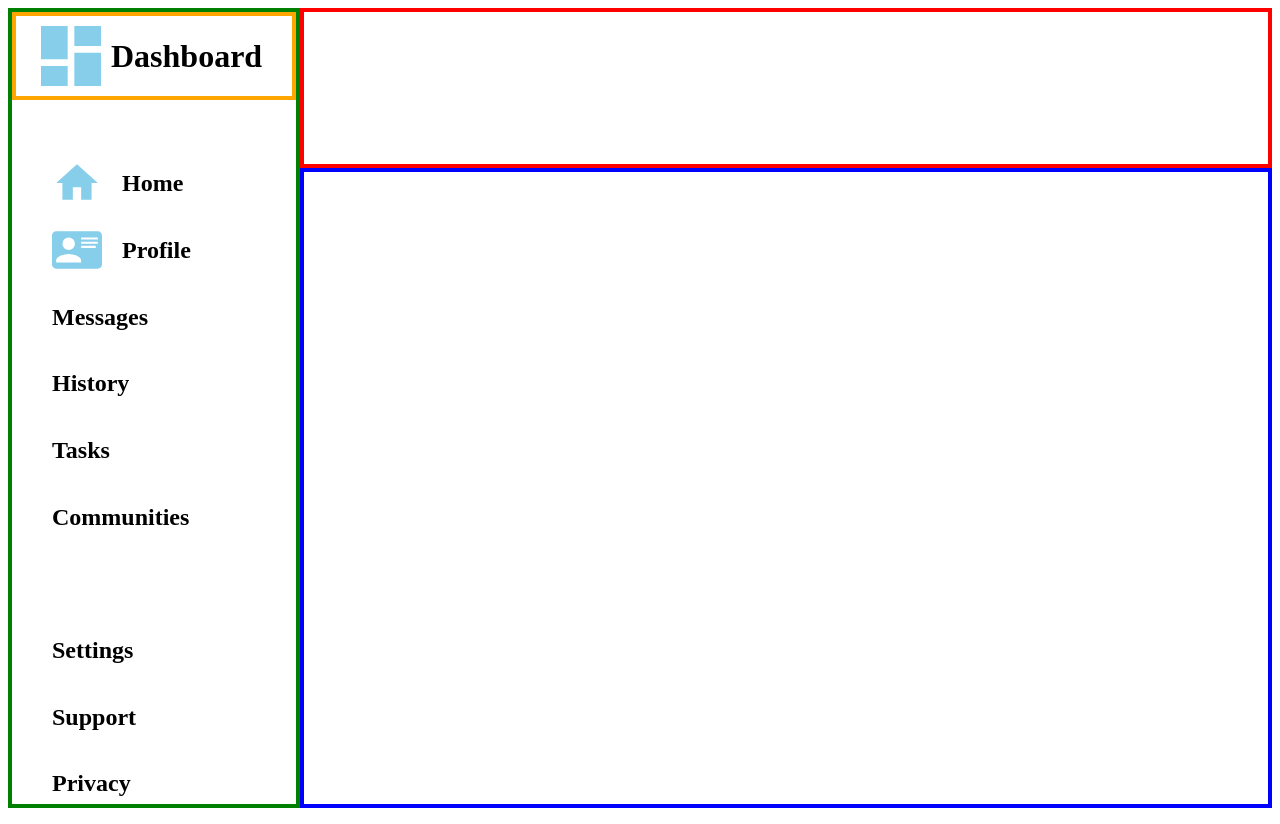
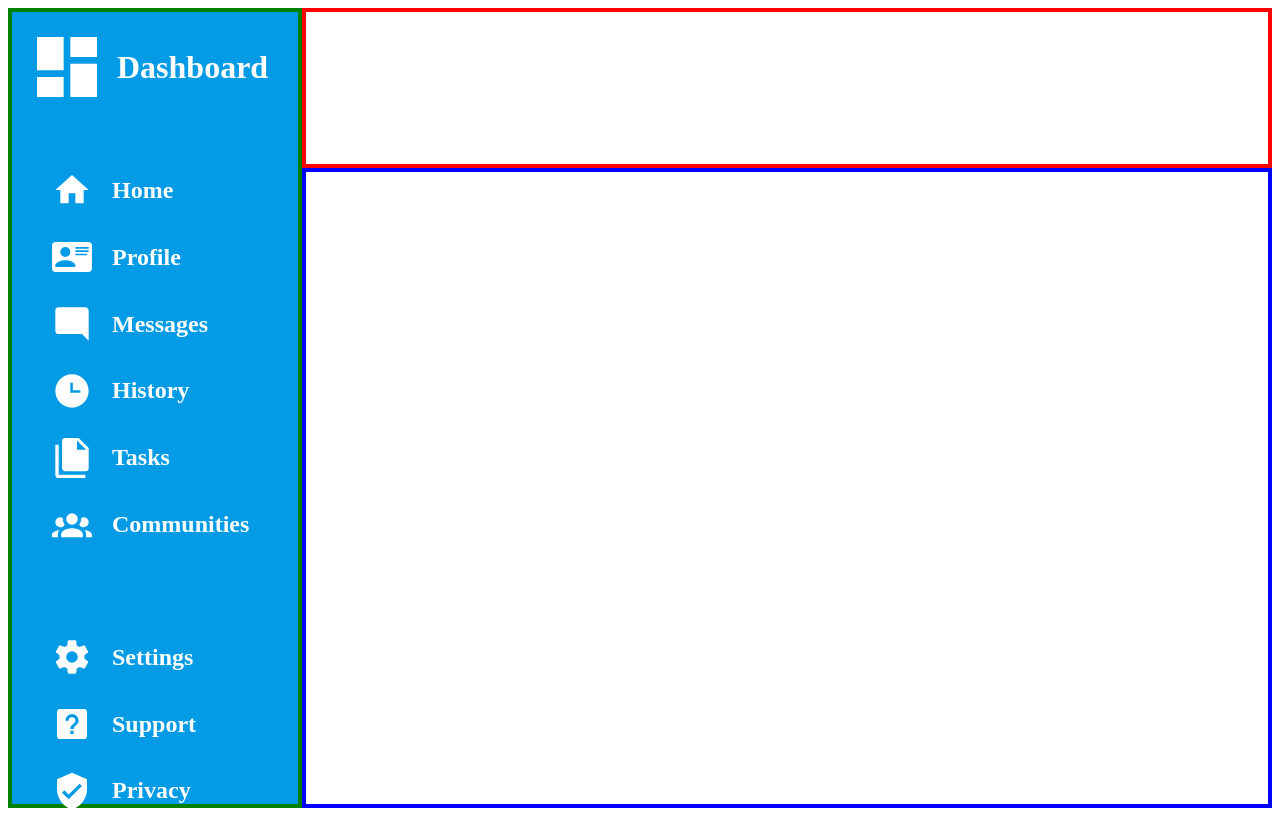
Before and after one commit to firepeashooter/admin-dashboard, a plain HTML site: page index.html in a window 1280 px wide. Drawn offline with Linux system fonts and the light colour scheme.

Commit message:
Complete Sidebar Styling

```diff
--- a/index.html
+++ b/index.html
@@ -34,34 +34,34 @@
                     <h2>Profile</h2>
                 </li>
                 <li>
-                    <div class="item"></div>
+                    <svg class="icon" xmlns="http://www.w3.org/2000/svg" viewBox="0 0 24 24"><title>message-reply</title><path fill="currentColor" d="M22,4C22,2.89 21.1,2 20,2H4A2,2 0 0,0 2,4V16A2,2 0 0,0 4,18H18L22,22V4Z" /></svg>
                     <h2>Messages</h2>
                 </li>
                 <li>
-                    <div class="item"></div>
+                    <svg class="icon" xmlns="http://www.w3.org/2000/svg" viewBox="0 0 24 24"><title>clock-time-three</title><path fill="currentColor" d="M12 2C6.5 2 2 6.5 2 12C2 17.5 6.5 22 12 22C17.5 22 22 17.5 22 12S17.5 2 12 2M17 13H11V7H12.5V11.5H17V13Z" /></svg>
                     <h2>History</h2>
                 </li>
                 <li>
-                    <div class="item"></div>
+                    <svg class="icon" xmlns="http://www.w3.org/2000/svg" viewBox="0 0 24 24"><title>file-multiple</title><path fill="currentColor" d="M15,7H20.5L15,1.5V7M8,0H16L22,6V18A2,2 0 0,1 20,20H8C6.89,20 6,19.1 6,18V2A2,2 0 0,1 8,0M4,4V22H20V24H4A2,2 0 0,1 2,22V4H4Z" /></svg>
                     <h2>Tasks</h2>
                 </li>
                 <li>
-                    <div class="item"></div>
+                    <svg class="icon" xmlns="http://www.w3.org/2000/svg" viewBox="0 0 24 24"><title>account-group</title><path fill="currentColor" d="M12,5.5A3.5,3.5 0 0,1 15.5,9A3.5,3.5 0 0,1 12,12.5A3.5,3.5 0 0,1 8.5,9A3.5,3.5 0 0,1 12,5.5M5,8C5.56,8 6.08,8.15 6.53,8.42C6.38,9.85 6.8,11.27 7.66,12.38C7.16,13.34 6.16,14 5,14A3,3 0 0,1 2,11A3,3 0 0,1 5,8M19,8A3,3 0 0,1 22,11A3,3 0 0,1 19,14C17.84,14 16.84,13.34 16.34,12.38C17.2,11.27 17.62,9.85 17.47,8.42C17.92,8.15 18.44,8 19,8M5.5,18.25C5.5,16.18 8.41,14.5 12,14.5C15.59,14.5 18.5,16.18 18.5,18.25V20H5.5V18.25M0,20V18.5C0,17.11 1.89,15.94 4.45,15.6C3.86,16.28 3.5,17.22 3.5,18.25V20H0M24,20H20.5V18.25C20.5,17.22 20.14,16.28 19.55,15.6C22.11,15.94 24,17.11 24,18.5V20Z" /></svg>
                     <h2>Communities</h2>
                 </li>
             </ul>
 
             <ul class="settings">
                 <li>
-                    <div class="item"></div>
+                    <svg class="icon" xmlns="http://www.w3.org/2000/svg" viewBox="0 0 24 24"><title>cog</title><path fill="currentColor" d="M12,15.5A3.5,3.5 0 0,1 8.5,12A3.5,3.5 0 0,1 12,8.5A3.5,3.5 0 0,1 15.5,12A3.5,3.5 0 0,1 12,15.5M19.43,12.97C19.47,12.65 19.5,12.33 19.5,12C19.5,11.67 19.47,11.34 19.43,11L21.54,9.37C21.73,9.22 21.78,8.95 21.66,8.73L19.66,5.27C19.54,5.05 19.27,4.96 19.05,5.05L16.56,6.05C16.04,5.66 15.5,5.32 14.87,5.07L14.5,2.42C14.46,2.18 14.25,2 14,2H10C9.75,2 9.54,2.18 9.5,2.42L9.13,5.07C8.5,5.32 7.96,5.66 7.44,6.05L4.95,5.05C4.73,4.96 4.46,5.05 4.34,5.27L2.34,8.73C2.21,8.95 2.27,9.22 2.46,9.37L4.57,11C4.53,11.34 4.5,11.67 4.5,12C4.5,12.33 4.53,12.65 4.57,12.97L2.46,14.63C2.27,14.78 2.21,15.05 2.34,15.27L4.34,18.73C4.46,18.95 4.73,19.03 4.95,18.95L7.44,17.94C7.96,18.34 8.5,18.68 9.13,18.93L9.5,21.58C9.54,21.82 9.75,22 10,22H14C14.25,22 14.46,21.82 14.5,21.58L14.87,18.93C15.5,18.67 16.04,18.34 16.56,17.94L19.05,18.95C19.27,19.03 19.54,18.95 19.66,18.73L21.66,15.27C21.78,15.05 21.73,14.78 21.54,14.63L19.43,12.97Z" /></svg>
                     <h2>Settings</h2>
                 </li>
                 <li>
-                    <div class="item"></div>
+                    <svg class="icon" xmlns="http://www.w3.org/2000/svg" viewBox="0 0 24 24"><title>help-box</title><path fill="currentColor" d="M11,18H13V16H11V18M12,6A4,4 0 0,0 8,10H10A2,2 0 0,1 12,8A2,2 0 0,1 14,10C14,12 11,11.75 11,15H13C13,12.75 16,12.5 16,10A4,4 0 0,0 12,6M5,3H19A2,2 0 0,1 21,5V19A2,2 0 0,1 19,21H5A2,2 0 0,1 3,19V5A2,2 0 0,1 5,3Z" /></svg>
                     <h2>Support</h2>
                 </li>
                 <li>
-                    <div class="item"></div>
+                    <svg class= "icon" xmlns="http://www.w3.org/2000/svg" viewBox="0 0 24 24"><title>shield-check</title><path fill="currentColor" d="M10,17L6,13L7.41,11.59L10,14.17L16.59,7.58L18,9M12,1L3,5V11C3,16.55 6.84,21.74 12,23C17.16,21.74 21,16.55 21,11V5L12,1Z" /></svg>
                     <h2>Privacy</h2>
                 </li>
             </ul>
--- a/styles.css
+++ b/styles.css
@@ -25,29 +25,43 @@ li{
     display: flex;
     flex-direction: column;
     border: 4px solid green;
+    background-color: #039BE5;
 
 }
 
+
 .logo{
+    padding-top: 15px;
     padding-right: 30px;
     padding-left: 15px;
     display: flex;
     align-items: center;
-    border:4px solid orange;
 }
 
+.logo > h1{
+    color:white;
+}
+
+.navigation > li > h2{
+    color:white;
+}
+
+.settings > li > h2{
+    color:white;
+}
 
 .icon{
-    width: 50px;
-    height: 50px;
+    width: 40px;
+    height: 40px;
     margin-right: 20px;
-    color:skyblue;
+    color:white;
 }
 
 .dash{
     width:80px;
     height: 80px;
-    color:skyblue;
+    margin-right: 10px;
+    color:white;
 }
 
 
```
